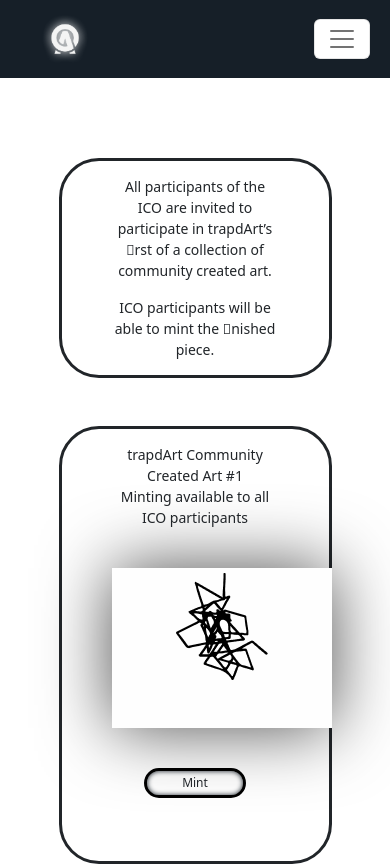
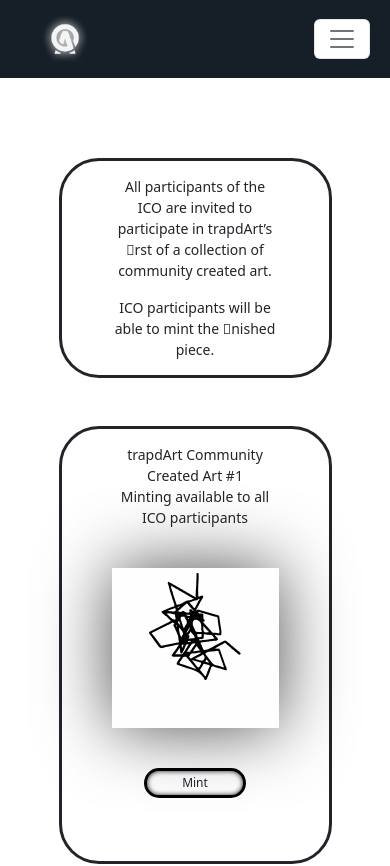
Before and after one commit to fg72072/trapdart, a React (Create React App) app: page /community in a window 390 px wide. Shown: the top 866 px of the page. Built offline with nearby package versions, Linux system fonts and the light colour scheme.

Commit message:
box responsive set

```diff
--- a/src/assets/css/responsive.css
+++ b/src/assets/css/responsive.css
@@ -1,6 +1,9 @@
 @media (max-width: 1200px) {
   .parent-mail .inputs label {
-    width: 77%;
+    width: 73%;
+  }
+  .parent-mail .inputs label input {
+    width: 45%;
   }
   #voting .box-inner-btn button {
     padding: 4px 0px;
@@ -62,6 +65,9 @@
   .secondry-btn {
     font-size: 12px;
   }
+  .copy-right {
+    text-align: center;
+  }
   p,
   label {
     font-size: 14px;
@@ -88,7 +94,7 @@
 
 @media (max-width: 600px) {
   #community .box .inner-box {
-    width: 220px;
+    width: 100%;
     height: 160px;
     margin: 20px auto;
   }
```
